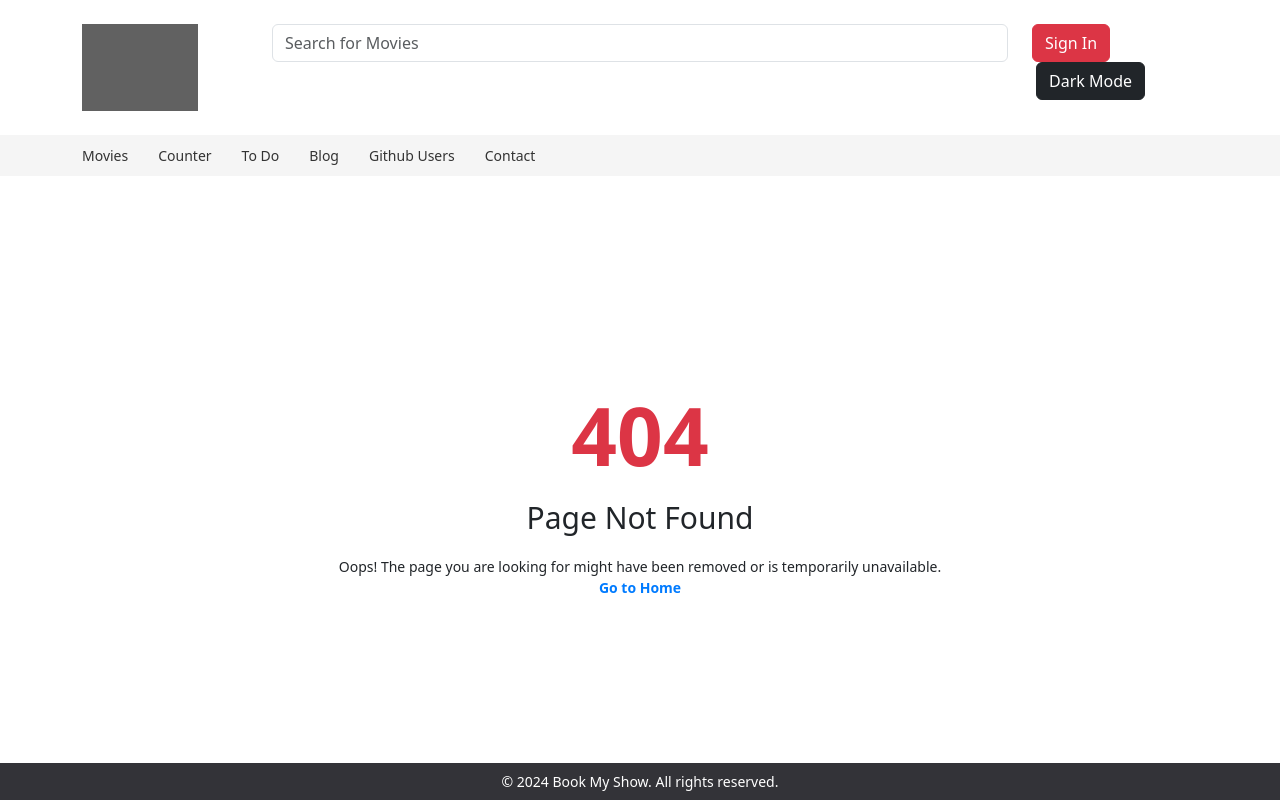
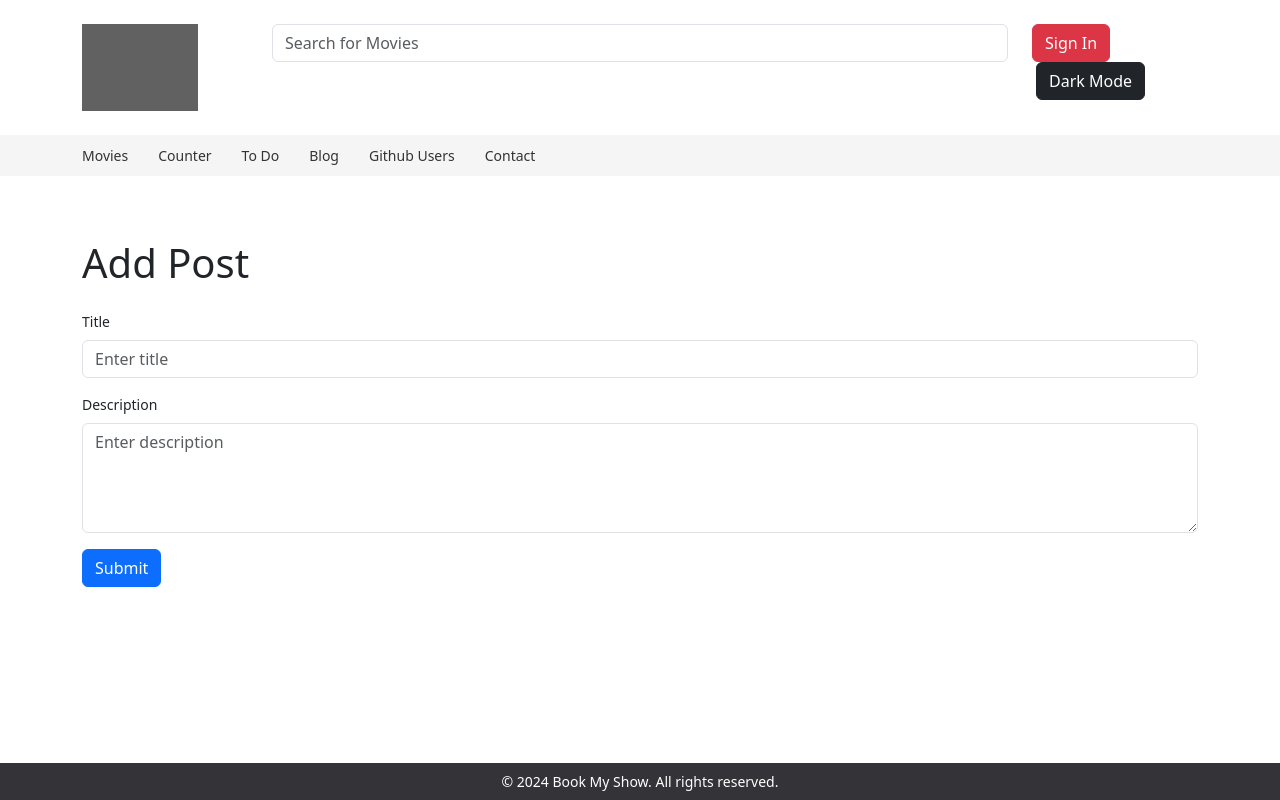
Before and after one commit to mohittocommit/React, a React (Vite) app in the folder bookMyShowClone/: page /pages/add-post in a window 1280 px wide. Built offline with nearby package versions, Linux system fonts and the light colour scheme; grey boxes are pictures that could not be loaded.

Commit message:
add post in json-server useRef implement dark light mode implement

```diff
--- a/bookMyShowClone/db.json
+++ b/bookMyShowClone/db.json
@@ -1,6 +1,39 @@
 {
   "posts": [
-    { "id": "1", "title": "post 1", "views": 100 },
-    { "id": "2", "title": "post 2", "views": 200 }
+    {
+      "id": "03cd",
+      "title": "mohit",
+      "description": "mohit des"
+    },
+    {
+      "id": "eac0",
+      "title": "rohit",
+      "description": "rohit dess"
+    },
+    {
+      "id": "e36d",
+      "title": "deepu",
+      "description": "deepu desc"
+    },
+    {
+      "id": "3f3c",
+      "title": "kamal",
+      "description": "k desc"
+    },
+    {
+      "id": "b8a2",
+      "title": "post 5",
+      "description": "p5 desc"
+    },
+    {
+      "id": "bf1c",
+      "title": "post 6",
+      "description": "p6 desc"
+    },
+    {
+      "id": "18e5",
+      "title": "post 7",
+      "description": "p7 desc"
+    }
   ]
 }
--- a/bookMyShowClone/src/app.scss
+++ b/bookMyShowClone/src/app.scss
@@ -95,3 +95,10 @@ footer {
         }
       }
 }
+
+
+// Dark light Mode
+.darkTheme {
+  background-color: #000;
+  color: #fff;
+}
--- a/bookMyShowClone/src/components/Common/Header.jsx
+++ b/bookMyShowClone/src/components/Common/Header.jsx
@@ -18,8 +18,8 @@ const Header = () => {
               <input type="text" className="form-control" placeholder='Search for Movies' />
             </div>
             <div className="col-md-2">
-              <button type="button" class="btn btn-danger">Sign In</button>
-              <button type="button" class="btn btn-dark ms-1" onClick={toggleTheme}>{theme === "light" ? "Dark Mode" : "Light Mode"}</button>
+              <button type="button" className="btn btn-danger">Sign In</button>
+              <button type="button" className="btn btn-dark ms-1" onClick={toggleTheme}>{theme === "light" ? "Dark Mode" : "Light Mode"}</button>
             </div>
           </div>
         </div>
--- a/bookMyShowClone/src/components/Common/Navigation.jsx
+++ b/bookMyShowClone/src/components/Common/Navigation.jsx
@@ -11,6 +11,7 @@ import Home from '../../pages/Home';
 import Counter from '../../pages/Counter';
 import ToDo from '../../pages/ToDo';
 import Blog from '../../pages/blog/Blog';
+import AddPost from '../../pages/blog/AddPost';
 import GitHubUsers from '../../pages/GitHubUsers';
 import Contact from '../../pages/Contact';
 import NotFound from '../../pages/NotFound';
@@ -22,7 +23,7 @@ const Navigation = () => {
     const { theme } = useContext(ThemeContext);
     return (
         <>
-            <div className={theme === "light" ? "lightTheme" : "DarkTheme"}>
+            <div className={theme === "light" ? "lightTheme" : "darkTheme"}>
                 <BrowserRouter>
                     <Header />
                     <SubHeader />
@@ -31,6 +32,7 @@ const Navigation = () => {
                         <Route path="/pages/todo" element={<ToDo />} />
                         <Route path="pages/counter" element={<Counter />} />
                         <Route path="pages/blog" element={<Blog />} />
+                        <Route path="pages/add-post" element={<AddPost />} />
                         <Route path="pages/githubusers" element={<GitHubUsers />} />
                         <Route path="/pages/contact" element={<Contact />} />
                         <Route path="*" element={<NotFound />} />
--- a/bookMyShowClone/src/components/ToDo/ToDoAdd.jsx
+++ b/bookMyShowClone/src/components/ToDo/ToDoAdd.jsx
@@ -4,9 +4,9 @@ const ToDoAdd = ({toDoItem, handleToDoChange, handleAddToDo}) => {
     return (
         <>
             <form>
-                <div class="input-group mb-3">
-                    <input type="text" class="form-control" placeholder="Add new task" onChange={handleToDoChange} value={toDoItem} />
-                    <button class="btn btn-primary" type="button" onClick={handleAddToDo}>Submit</button>
+                <div className="input-group mb-3">
+                    <input type="text" className="form-control" placeholder="Add new task" onChange={handleToDoChange} value={toDoItem} />
+                    <button className="btn btn-primary" type="button" onClick={handleAddToDo}>Submit</button>
                 </div>
             </form>
         </>
--- a/bookMyShowClone/src/components/ToDo/ToDoList.jsx
+++ b/bookMyShowClone/src/components/ToDo/ToDoList.jsx
@@ -6,11 +6,11 @@ const ToDoList = ({toDoList, handleToDoEdit, handleToDoDelete}) => {
             {
                 toDoList.map((item, index) => {
                     return (
-                        <li class="list-group-item d-flex justify-content-between align-items-center">
+                        <li className="list-group-item d-flex justify-content-between align-items-center">
                             {item.text}
-                            <div class="task-actions">
-                                <button type="button" class="btn btn-primary btn-sm me-2" onClick={()=> handleToDoEdit(index)}>Edit</button>
-                                <button type="button" class="btn btn-danger btn-sm" onClick={() => handleToDoDelete(index)}>Delete</button>
+                            <div className="task-actions">
+                                <button type="button" className="btn btn-primary btn-sm me-2" onClick={()=> handleToDoEdit(index)}>Edit</button>
+                                <button type="button" className="btn btn-danger btn-sm" onClick={() => handleToDoDelete(index)}>Delete</button>
                             </div>
                         </li>
                     )
--- a/bookMyShowClone/src/context/ThemeContext.jsx
+++ b/bookMyShowClone/src/context/ThemeContext.jsx
@@ -3,11 +3,12 @@ import React, { useState, createContext } from "react";
 const ThemeContext = createContext();
 
 export const ThemeProvider = ({ children }) => {
-  const [theme, setTheme] = useState("light");
+  const [theme, setTheme] = useState(localStorage.getItem("themeMode") || "light");
 
   const toggleTheme = () => {
-    setTheme((prevTheme) => (prevTheme === "light" ? "dark" : "light"));
-
+    const themeMode = theme === "light" ? "dark" : "light";
+    setTheme(themeMode);
+    localStorage.setItem("themeMode",themeMode)
   };
 
   return (
--- a/bookMyShowClone/src/pages/NotFound.jsx
+++ b/bookMyShowClone/src/pages/NotFound.jsx
@@ -7,10 +7,10 @@ const NotFound = () => {
             <div className="container">
                 <div className="row">
                     <div className="page-not-found-inner">
-                        <div class="error-code">404</div>
-                        <div class="error-message">Page Not Found</div>
-                        <p class="mt-3">Oops! The page you are looking for might have been removed or is temporarily unavailable.</p>
-                        <Link to="/" class="home-link mt-3">Go to Home</Link>
+                        <div className="error-code">404</div>
+                        <div className="error-message">Page Not Found</div>
+                        <p className="mt-3">Oops! The page you are looking for might have been removed or is temporarily unavailable.</p>
+                        <Link to="/" className="home-link mt-3">Go to Home</Link>
                     </div>
                 </div>
             </div>
--- a/bookMyShowClone/src/pages/ToDo.jsx
+++ b/bookMyShowClone/src/pages/ToDo.jsx
@@ -8,10 +8,10 @@ const ToDo = () => {
     const [toDoList, setToDoList] = useState(localStorage.getItem("toDOList") ? JSON.parse(localStorage.getItem("toDOList")) : [] );
     const [isEditing, setIsEditing] = useState(false);
     const [currentIndex, setCurrentIndex] = useState(null);
-    console.log(toDoList);
     const handleToDoChange = (e) => {
         setToDoItem(e.target.value)
     }
+    console.log(toDoList)
     const handleAddToDo = () => {
 
         if(isEditing) {
@@ -45,15 +45,14 @@ const ToDo = () => {
         localStorage.setItem('toDOList',JSON.stringify(updatedToDo))
         showToast('To Do Deleted Successfully!', 'error');
     }
-    console.log({toDoItem: toDoItem,toDoList: toDoList})
     return (
         <div className='page-todo page'>
             <div className="container">
                 <div className="row">
                     <div className="todo-inner">
-                        <h1 class="text-center mb-4">To-Do List</h1>
+                        <h1 className="text-center mb-4">To-Do List</h1>
                         <ToDoAdd toDoItem={toDoItem} handleToDoChange={handleToDoChange} handleAddToDo={handleAddToDo} />
-                        <ul class="list-group">
+                        <ul className="list-group">
                             <ToDoList toDoList={toDoList} handleToDoEdit={handleToDoEdit} handleToDoDelete={handleToDoDelete} />
                         </ul>
                     </div>
--- a/bookMyShowClone/src/pages/blog/AddPost.jsx
+++ b/bookMyShowClone/src/pages/blog/AddPost.jsx
@@ -1,9 +1,48 @@
-import React from 'react'
+import axios from 'axios';
+import React, {useRef} from 'react'
+import { useNavigate } from 'react-router-dom';
 
 const AddPost = () => {
+  const titleRef = useRef();
+  const descriptionRef = useRef();
+  const navigate = useNavigate();
+  const handleAddPost = async () => {
+    const title = titleRef.current.value;
+    const description = descriptionRef.current.value;
+
+    try {
+      const payload = {
+        title: title,
+        description: description
+      }
+      const response = await axios.post("http://localhost:9001/posts",payload)
+      if(response) {
+        navigate("/pages/blog");
+      }
+      console.log(response.data)
+    }catch(error) {
+      console.log(error)
+    }
+  }
+
   return (
     <>
-
+      <div className='page-add-post page'>
+        <div className="container mt-5">
+          <h1 className="mb-4" >Add Post</h1>
+          <form>
+            <div className="mb-3">
+              <label for="title" className="form-label">Title</label>
+              <input type="text" className="form-control" id="title" name="title" placeholder="Enter title" ref={titleRef}/>
+            </div>
+            <div className="mb-3">
+              <label for="description" className="form-label">Description</label>
+              <textarea className="form-control" id="description" name="description" rows="4" placeholder="Enter description" ref={descriptionRef}></textarea>
+            </div>
+            <button type="button" className="btn btn-primary" onClick={handleAddPost}>Submit</button>
+          </form>
+        </div>
+      </div>
     </>
   )
 }
--- a/bookMyShowClone/src/pages/blog/Blog.jsx
+++ b/bookMyShowClone/src/pages/blog/Blog.jsx
@@ -1,10 +1,12 @@
 import React, {useState, useEffect} from 'react'
+import { useNavigate } from 'react-router-dom';
 import axios from 'axios';
+import { Link } from 'react-router-dom';
 
 const Blog = () => {
     const [gitUserData, setBlogData] = useState([]);
     const [loading, setLoading] = useState(true);
-
+    const navigate = useNavigate();
     const fetchBlogList = async () => {
         try {
             const response = await axios.get("http://localhost:9001/posts");
@@ -15,7 +17,9 @@ const Blog = () => {
             setLoading(false);
         }
     }
-
+    const handleNavigateAddPost = () => {
+        navigate("/pages/add-post")
+    }
     useEffect(() => {
         fetchBlogList();
     }, [])
@@ -24,6 +28,9 @@ const Blog = () => {
             <div className='page-blog page'>
                 <div className="container mt-2">
                     <h1 className="mb-4">Blog</h1>
+                    <button className='btn btn-dark ms-1' onClick={handleNavigateAddPost}>
+                        Add New
+                    </button>
                     <table className="table table-striped">
                         <thead>
                             <tr>
```
Also changed, not shown: 1 other file (tests, documents, lock files or other folders).
